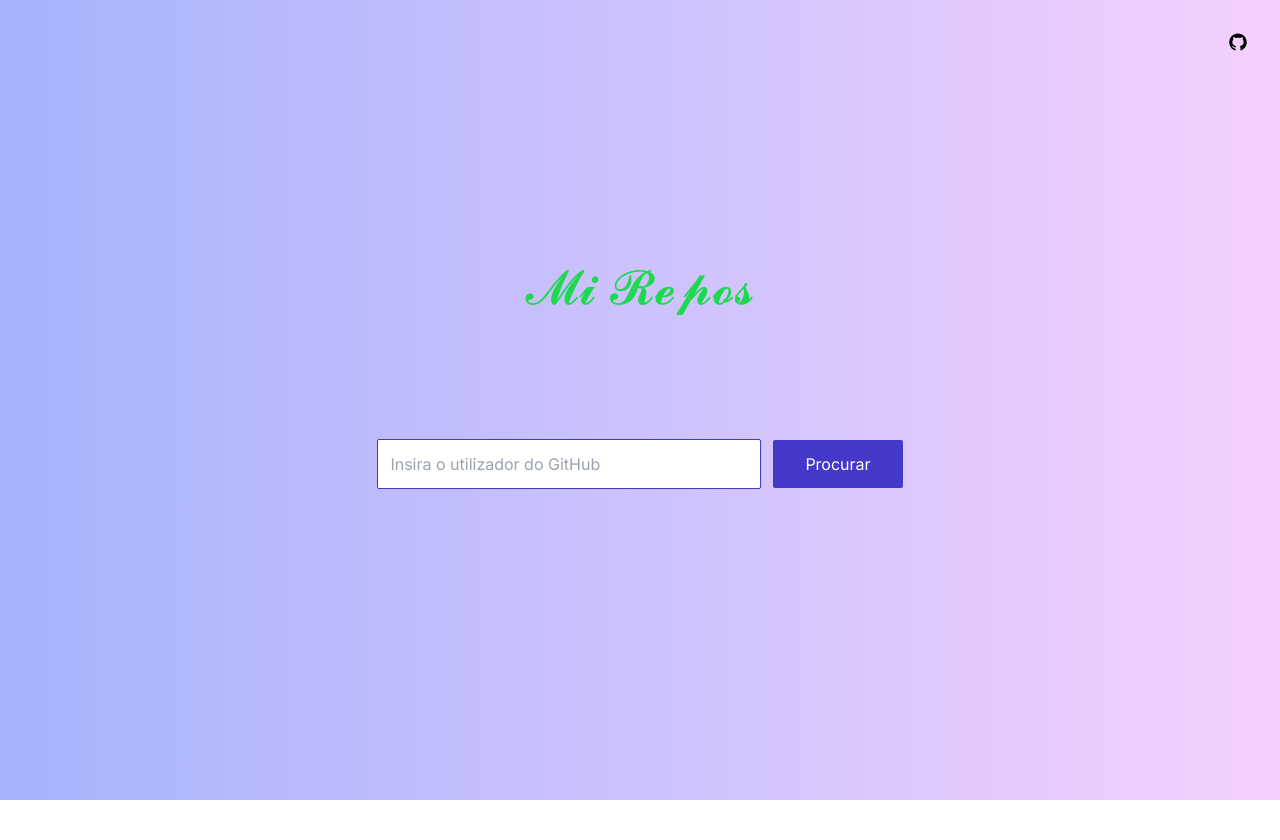
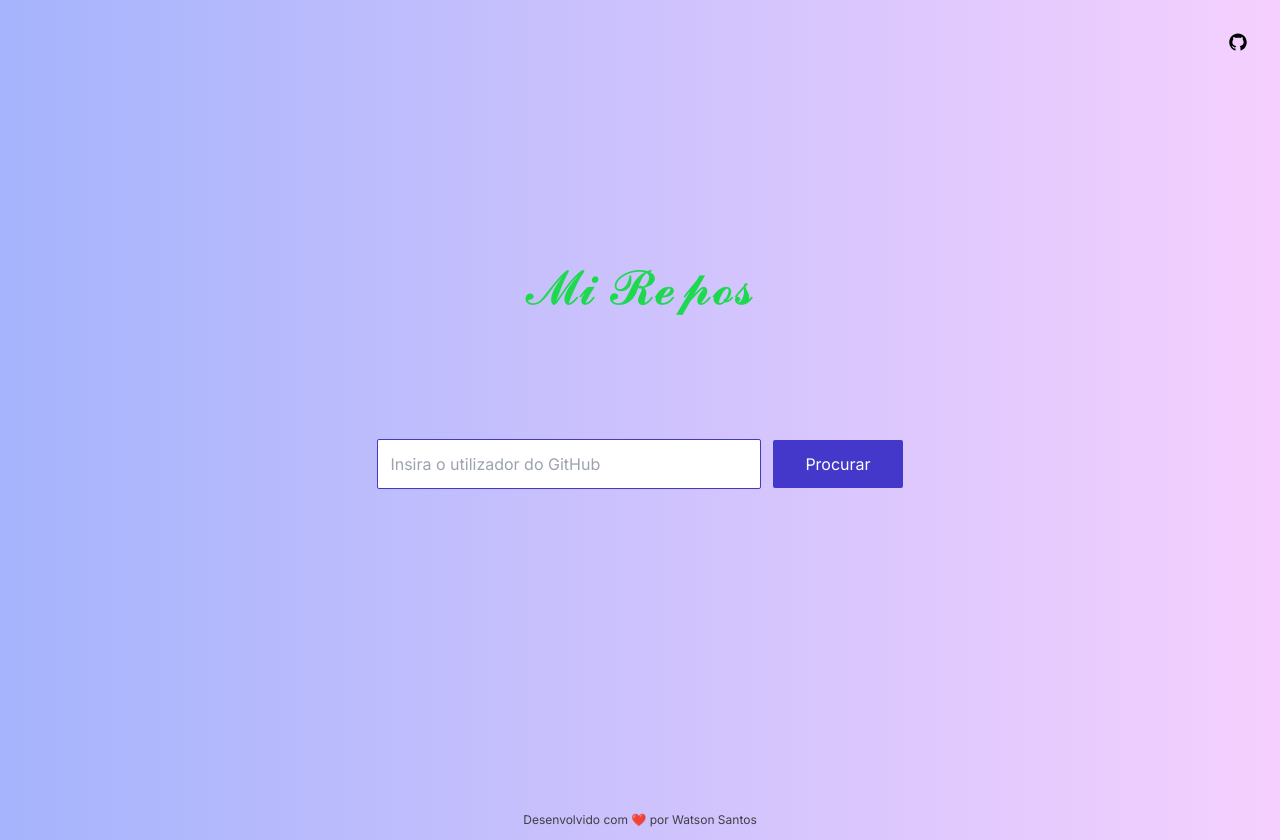
Before and after one commit to WatsonSantos/mi-repos, a Next.js app: page / in a window 1280 px wide. Before the commit the page ends 800 px from the top, so only its background shows below. Built offline with nearby package versions, Linux system fonts and the light colour scheme.

Commit message:
feat(footer component, and back button): I created the footer component and a back button in the notFound Page

```diff
--- a/src/app/not-found.js
+++ b/src/app/not-found.js
@@ -1,8 +1,9 @@
 "use client";
-
+import { useRouter } from "next/navigation";
 import styles from "../../public/css/notFoundPage.module.css";
 
 export default function NotFound() {
+  const router = useRouter();
   return (
     <>
       <div className={styles.section}>
@@ -14,6 +15,15 @@ export default function NotFound() {
         <h1 className="mb-8 text-2xl">
           <span className="font-semibold">Ups!</span> Página não encontrada...
         </h1>
+
+        <button
+          onClick={() => {
+            router.back();
+          }}
+          className="text-sm px-8 py-2 rounded-md bg-zinc-950 hover:bg-zinc-900 text-white outline-node border-1"
+        >
+          Voltar
+        </button>
       </div>
     </>
   );
--- a/src/app/page.js
+++ b/src/app/page.js
@@ -5,6 +5,7 @@ import { ToastContainer } from "react-toastify";
 import "react-toastify/dist/ReactToastify.css";
 
 import Message from "@/components/Alert/Message";
+import Footer from "@/components/Footer";
 
 import Link from "next/link";
 
@@ -54,6 +55,7 @@ export default function Home() {
           </div>
         </div>
       </main>
+      <Footer/>
     </>
   );
 }
--- a/src/app/repositorios/[userName]/page.js
+++ b/src/app/repositorios/[userName]/page.js
@@ -10,6 +10,7 @@ import "react-toastify/dist/ReactToastify.css";
 import Message from "@/components/Alert/Message";
 
 import Loading from "@/app/loading";
+import Footer from "@/components/Footer";
 
 import Link from "next/link";
 
@@ -109,6 +110,14 @@ export default function Repositories({ params }) {
           </div>
         )}
       </main>
+      <Footer/>
     </>
   );
 }
+
+export async function generateMetadata({ params }) {
+  return {
+    title: `${params.userName} repos`,
+    description: `Página de todos os repositórios do utilizador ${params.userName}`,
+  };
+}
--- /dev/null
+++ b/src/components/Footer.js
@@ -0,0 +1,9 @@
+export default function Footer() {
+  return (
+    <footer className="flex items-center justify-center h-10">
+      <p className="text-xs text-zinc-700">
+        Desenvolvido com ❤️ por Watson Santos
+      </p>
+    </footer>
+  );
+}
```
